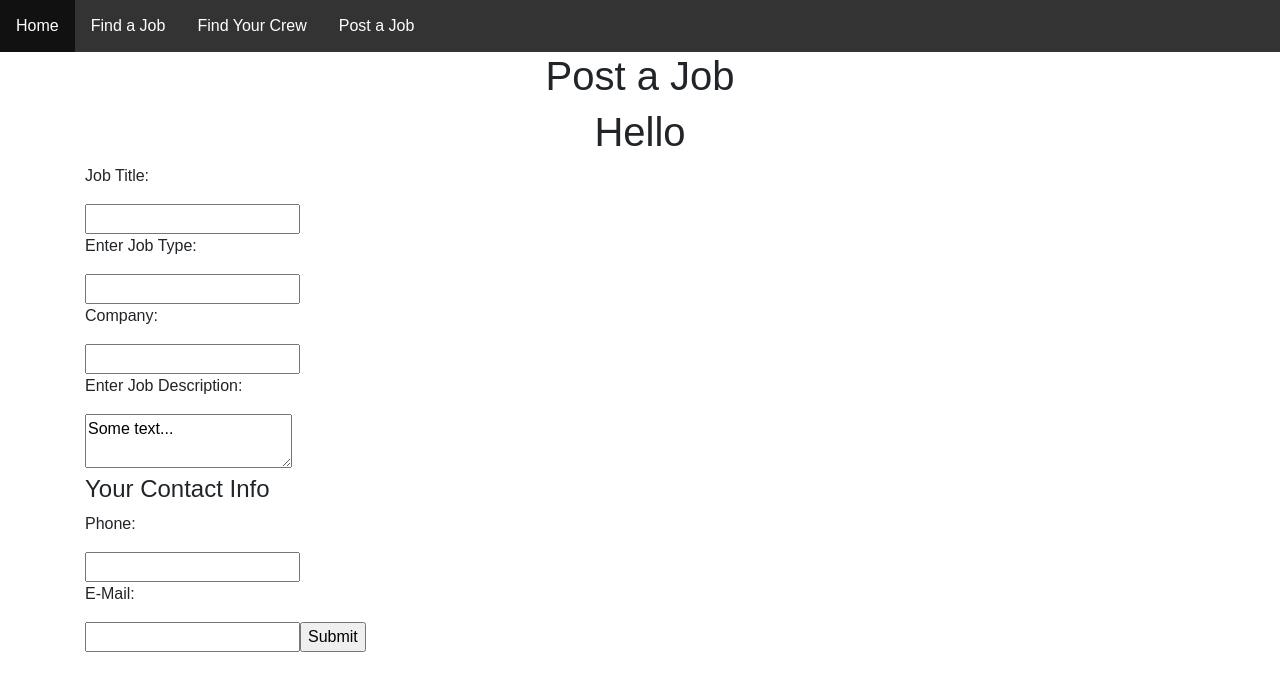
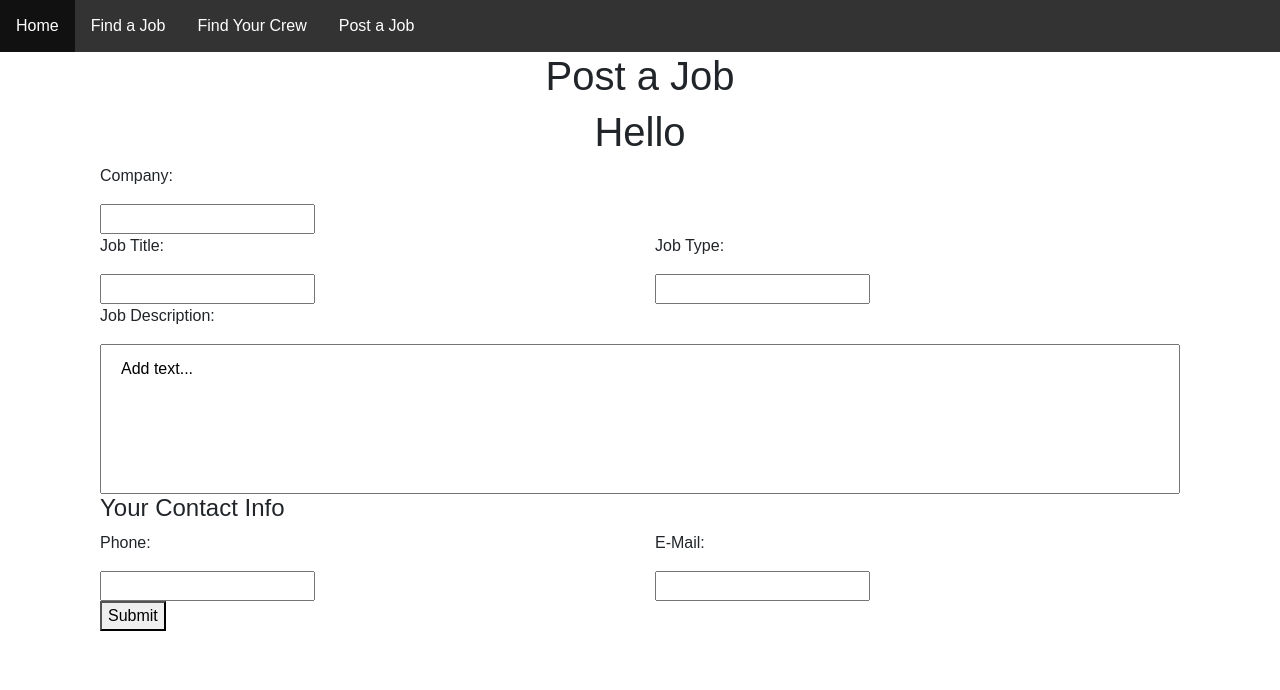
Before and after one commit to amakaanikwe/bric_sheets_react, a React (Create React App) app in the folder React_App/: page /post-job in a window 1280 px wide. Shown: the top 690 px of the page. Built offline with nearby package versions, Linux system fonts and the light colour scheme.

Commit message:
Updated form

```diff
--- a/React_App/src/Components/Post_Job/PostJobForm.jsx
+++ b/React_App/src/Components/Post_Job/PostJobForm.jsx
@@ -26,50 +26,61 @@ const PostJobForm = () => {
 
    return (
         <>
-            <form onSubmit={formSubmitHandler}>
+            <form className="container" onSubmit={formSubmitHandler}>
                 <h1>Hello {username} {age}</h1>
-                <p>Job Title:</p>
-                <input
-                type='text'
-                name='username'
-                onChange={formChangeHandler}
-            />
-
-                <p>Enter Job Type:</p>
-                    <input
-                    type='text'
-                    name='XXXXX'
-                    onChange={formChangeHandler}
-                />
-
                 <p>Company:</p>
                         <input
                         type='text'
                         name='age'
-                    onChange={formChangeHandler}
-                />
-             <p>Enter Job Description:</p>
+                        onChange={formChangeHandler}/>
+                <div className="row">
+                    <div className="col-lg-6">
+                        <p>Job Title:</p>
+                        <input
+                            type='text'
+                            name='XXXXX'
+                            onChange={formChangeHandler}/>
+                    </div>
+                    <div className="col-lg-6">
+                        <p>Job Type:</p>
+                        <input
+                        type='text'
+                        name='username'
+                        onChange={formChangeHandler}/>
+                    </div>
+                </div>
+
+             <p>Job Description:</p>
+             <div className="row">
+                 <div className="col-lg-12">
                     <textarea
+                        className="jobFormTextarea"
                         type='text'
                         name='details'
-                    onChange={formChangeHandler}>Some text...</textarea>
+                        onChange={formChangeHandler}>Add text...</textarea>
+                 </div>
+             </div>
+            <h4>Your Contact Info</h4>
 
-            <h4>Your Contact Info</h4>
+            <div className="row">
+                    <div className="col-lg-6">
                     <p>Phone:</p>
                     <input
                         type='text'
                         name='XXXXX'
-                onChange={formChangeHandler}
-            />
-
+                        onChange={formChangeHandler}/>
+                    </div>
+                    <div className="col-lg-6">
                         <p>E-Mail:</p>
                         <input
                             type='text'
                             name='XXXXXX'
-                onChange={formChangeHandler}
-            />
+                            onChange={formChangeHandler}/>
+                    </div>
+                </div>
+
                 {/* NOTE: Maybe change this to button? */}
-                <input type="submit" />
+                <button type="submit">Submit</button>
             </form>
         </>
 
```
Lines whose indentation alone changed are shown as unchanged.
